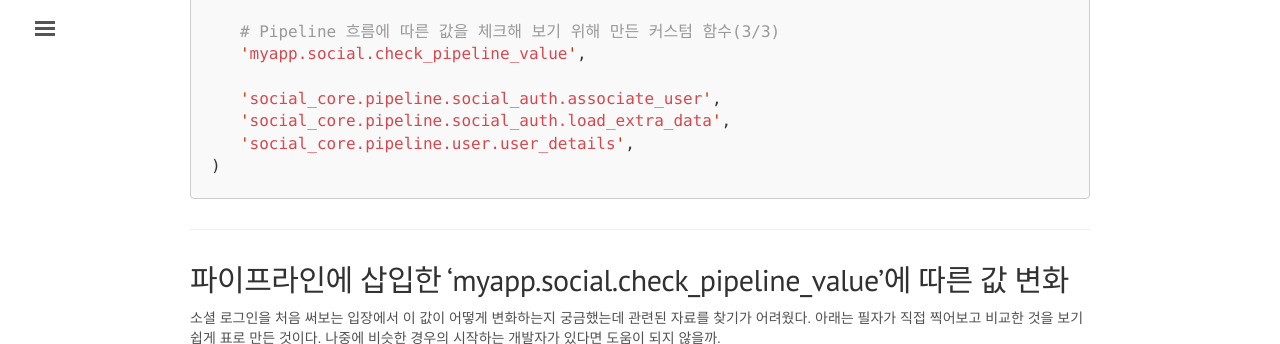
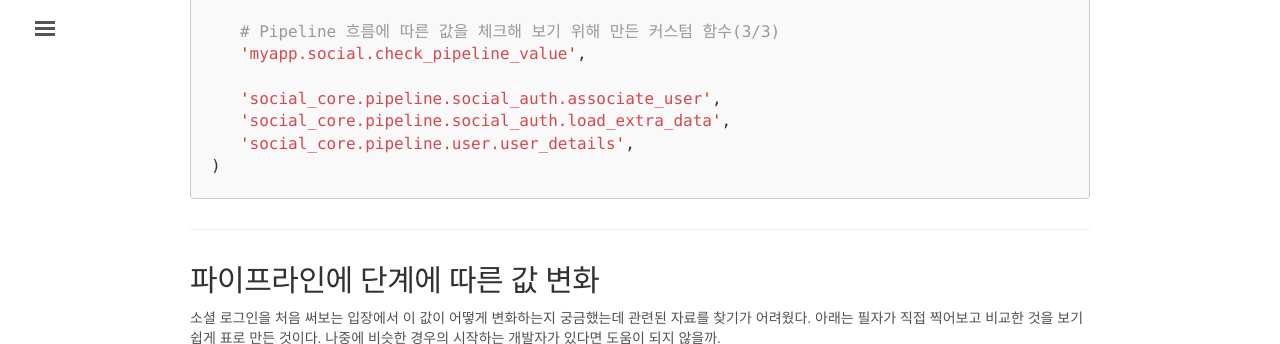
Before and after one commit to jwkcp/jwkcp.github.com, a Jekyll site: the page built from _posts/2017-02-22-django-social-auth-values_check.md, in a window 1280 px wide and 900 px high, scrolled down 945 px, cut to the strip 0-344 px from the top of the window. Built offline with Jekyll 4.4.1, drawn with Linux system fonts in a browser that asks for light colours; comment, search, counter and statistics services are not loaded.

Commit message:
신규 포스팅

```diff
--- a/_posts/2017-02-22-django-social-auth-values_check.md
+++ b/_posts/2017-02-22-django-social-auth-values_check.md
@@ -41,7 +41,7 @@ SOCIAL_AUTH_PIPELINE = (
 
 ***
 
-## 파이프라인에 삽입한 'myapp.social.check_pipeline_value'에 따른 값 변화
+## 파이프라인에 단계에 따른 값 변화
 
 소셜 로그인을 처음 써보는 입장에서 이 값이 어떻게 변화하는지 궁금했는데 관련된 자료를 찾기가 어려웠다. 아래는 필자가 직접 찍어보고 비교한 것을 보기 쉽게 표로 만든 것이다. 나중에 비슷한 경우의 시작하는 개발자가 있다면 도움이 되지 않을까.
 
```
